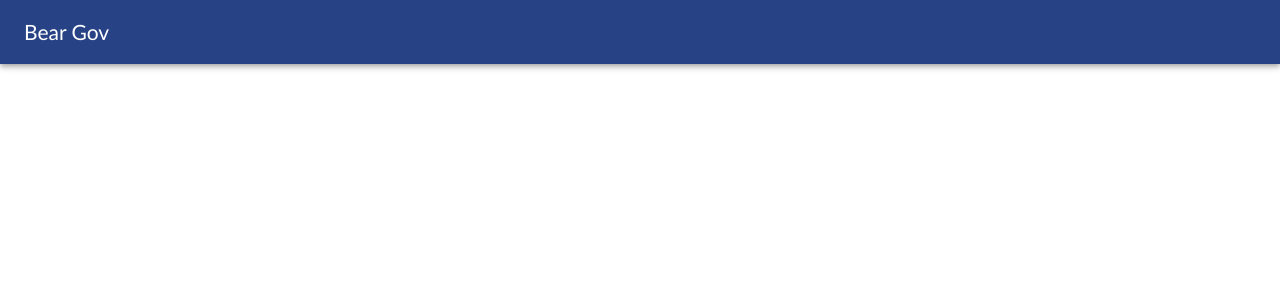
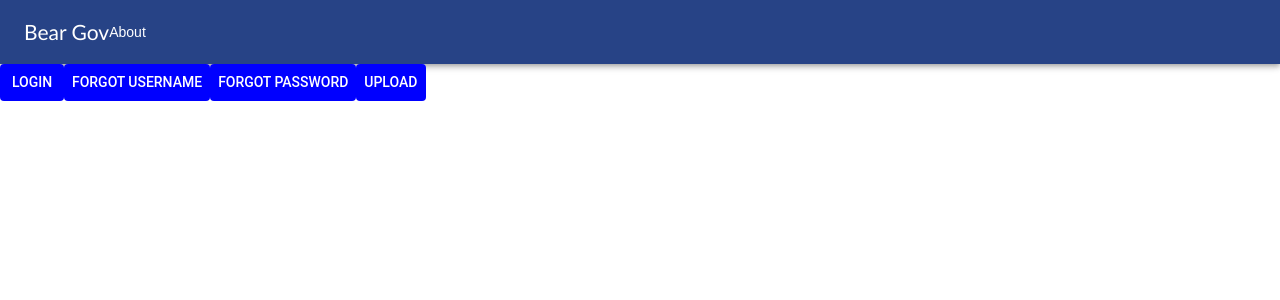
Before and after one commit to aweinber/i-study-front-end, a React (Create React App) app: page /login in a window 1280 px wide. Shown: the top 300 px of the page. Built offline with nearby package versions, Linux system fonts and the light colour scheme.

Commit message:
login learn

```diff
--- a/src/components/Header.js
+++ b/src/components/Header.js
@@ -14,6 +14,12 @@ const styles = theme =>  ({
         color: 'white',
         fontFamily: 'gill sans',
         textDecoration: 'none'
+    },
+    aboutLink: {
+        color: 'white',
+        fontFamily: 'Arial',
+        textDecoration: 'none',
+        float: 'right'
     }
 });
 
@@ -26,6 +32,9 @@ class Header extends Component {
                     <Typography variant="title" className={classes.title}>
                         <Link to="/" className={classes.title}> Bear Gov </Link>
                     </Typography>
+                    <Typography className={classes.aboutLink}>
+                        <Link to="/about" className={classes.aboutLink}> About </Link>
+                    </Typography>
                 </Toolbar>
             </AppBar>
         )
--- a/src/index.js
+++ b/src/index.js
@@ -9,7 +9,7 @@ import About from './pages/About.js';
 import BillDetail from './pages/BillDetail';
 import Committees from './pages/Committees'
 import Influence from './pages/Influence'
-import Login from './pages/Members'
+import Login from './pages/Login'
 import Register from './pages/Register'
 import Members from './pages/Members'
 import RollCall from './pages/RollCall'
@@ -26,6 +26,7 @@ ReactDOM.render((
             <Header />
             <Route path="/" exact component={Home} />
             <Route path="/about" component={About} />
+            <Route path="/login" component={Login} />
             <Route path="/bills" component={BillDetail} />
             <Route path="/committees" component={Committees} />
             {/*<Route path="/influence" component={Influence} />*/}
--- a/src/pages/Login.js
+++ b/src/pages/Login.js
@@ -1,11 +1,47 @@
-import React, { Component } from 'react'
+import React, { Component } from 'react';
+import PropTypes from 'prop-types';
+import { withStyles } from '@material-ui/core/styles'
+import Button from '@material-ui/core/Button';
+
+const styles = theme => ({
+    button: {
+        backgroundColor: 'blue',
+        color: 'white'
+    },
+    input: {
+        display: 'none',
+    },
+});
 
 class Login extends Component {
     render() {
+        const { classes } = this.props
         return(
-            <h1>Login Page</h1>
+            <div>
+                <Button className={classes.button}>Login</Button>
+                <Button color="primary" className={classes.button}>
+                    Forgot Username
+                </Button>
+                <Button color="secondary" className={classes.button}>
+                    Forgot Password
+                </Button>
+                <input
+                    accept="image/*"
+                    className={classes.input}
+                    id="flat-button-file"
+                    multiple
+                    type="file"
+                />
+                <label htmlFor="flat-button-file">
+                    <Button component="span" className={classes.button}>
+                        Upload
+                    </Button>
+                </label>
+            </div>
         )
     }
-}
 
-export default Login;
+};
+
+
+export default (withStyles)(styles)(Login);
```
